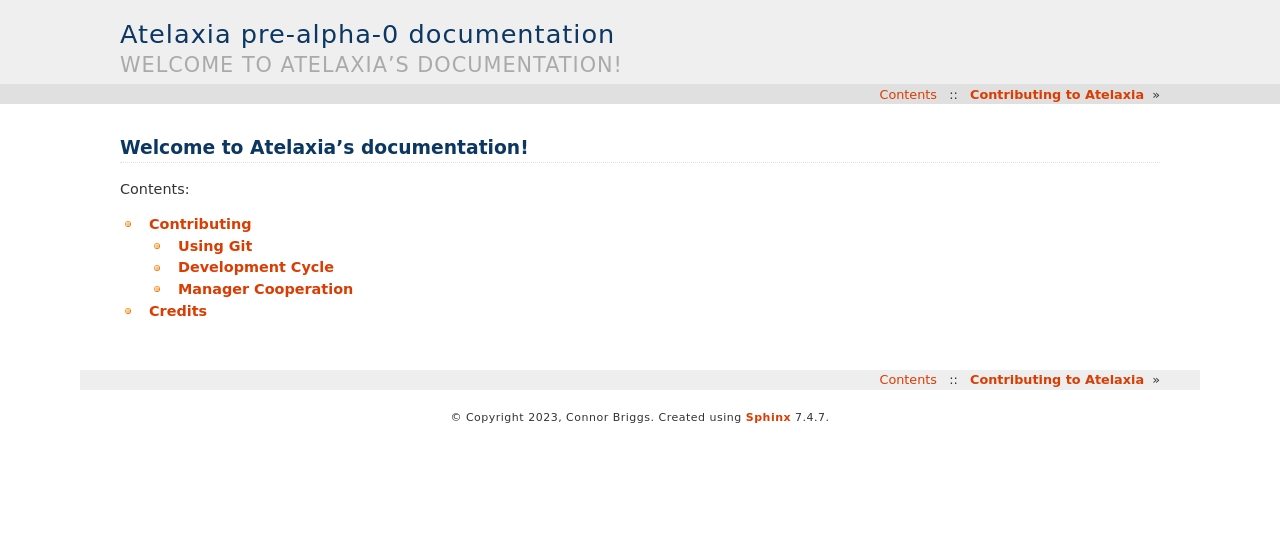
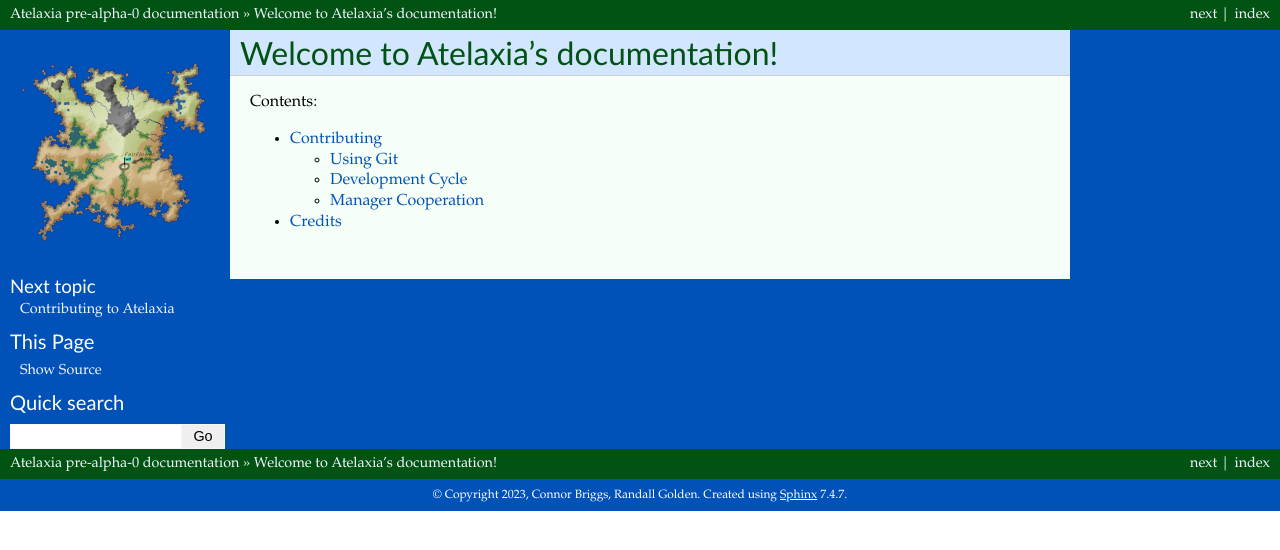
Before and after one commit to cgbriggs99/Atelaxia, a Sphinx documentation site: the page built from docs/index.rst, in a window 1280 px wide. Shown: the top 550 px of the page. Built offline with Sphinx 7.4.7, drawn with Linux system fonts in a browser that asks for light colours; formulas are drawn with MathJax 3; pages that are not in the unit, such as notebooks, are missing from menus; some of the changed lines change nothing that is shown.

Commit message:
Updated doc styles

```diff
--- a/docs/conf.py
+++ b/docs/conf.py
@@ -18,11 +18,18 @@
 # -- Project information -----------------------------------------------------
 
 project = 'Atelaxia'
-copyright = '2023, Connor Briggs'
 author = 'Connor Briggs'
+copyright = '2023, Connor Briggs, Randall Golden'
 
 # The full version, including alpha/beta/rc tags
 release = 'pre-alpha-0'
+
+# Source definitions. Some people prefer markdown, so we should allow it.
+sources = {
+    ".rst": "restructuredtext",
+    ".txt": "restructuredtext",
+    ".md": "markdown",
+    }
 
 
 # -- General configuration ---------------------------------------------------
@@ -31,6 +38,7 @@ release = 'pre-alpha-0'
 # extensions coming with Sphinx (named 'sphinx.ext.*') or your custom
 # ones.
 extensions = [
+    "sphinx.ext.imgmath"
 ]
 
 # Add any paths that contain templates here, relative to this directory.
@@ -47,9 +55,47 @@ exclude_patterns = []
 # The theme to use for HTML and HTML Help pages.  See the documentation for
 # a list of builtin themes.
 #
-html_theme = 'haiku'
+pallette = {
+    "white": "#ffffff",
+    "black": "#000000",
+    "primary": "#0052b9",
+    "secondary": "#005313",
+    "highlights": "#d3e6ff",
+    "background": "#f5fff7",
+    "link1": "#0052b9",
+    "link2": "#005313",
+    "codebg": "#f5f7ff",
+    "whitelink": "#f5f7ff"
+}
+html_theme = 'classic'
+html_theme_options = {
+    "headfont": "Gill Sans, sans-serif",
+    "bodyfont": "Garamond, Georgia, Times, serif",
+    "footerbgcolor": pallette["primary"],
+    "footertextcolor": pallette["white"],
+    "sidebarbgcolor": pallette["primary"],
+    "sidebarbtncolor": pallette["secondary"],
+    "sidebartextcolor": pallette["white"],
+    "sidebarlinkcolor": pallette["whitelink"],
+    "relbarbgcolor": pallette["secondary"],
+    "relbartextcolor": pallette["white"],
+    "relbarlinkcolor": pallette["whitelink"],
+    "bgcolor": pallette["background"],
+    "textcolor": pallette["black"],
+    "linkcolor": pallette["link1"],
+    "visitedlinkcolor": pallette["link2"],
+    "headbgcolor": pallette["highlights"],
+    "headtextcolor": pallette["secondary"],
+    "headlinkcolor": pallette["link1"],
+    "codebgcolor": pallette["codebg"],
+    "codetextcolor": pallette["black"]
 
+}
 # Add any paths that contain custom static files (such as style sheets) here,
 # relative to this directory. They are copied after the builtin static files,
 # so a file named "default.css" will overwrite the builtin "default.css".
 html_static_path = ['_static']
+
+# Add a logo.
+html_logo = "assets/logo.png"
+html_favicon = "assets/favicon.ico"
```
Also changed, not shown: assets/pallette.png (added), docs/assets/favicon.ico (added), docs/assets/logo.png (added), 1 other file.
